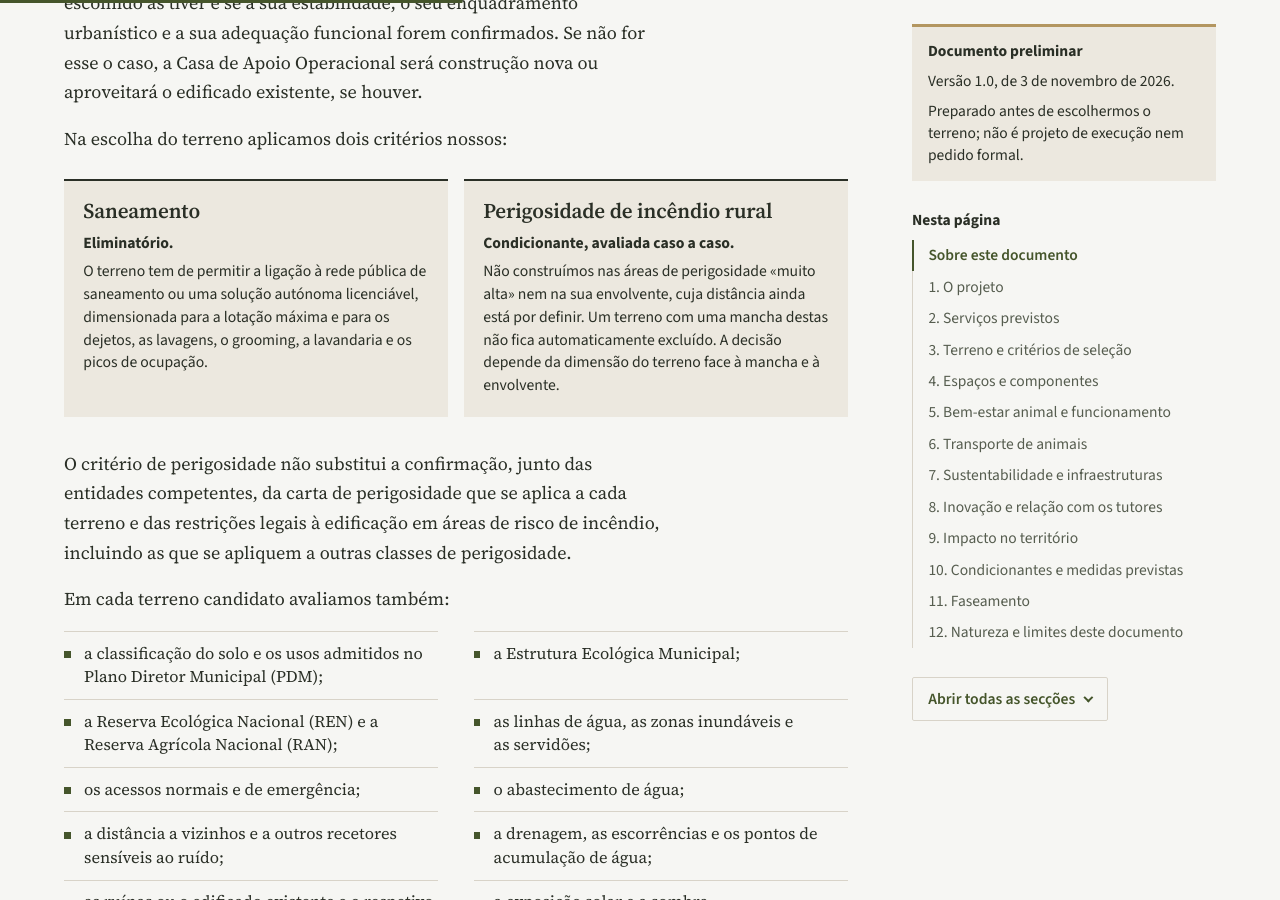
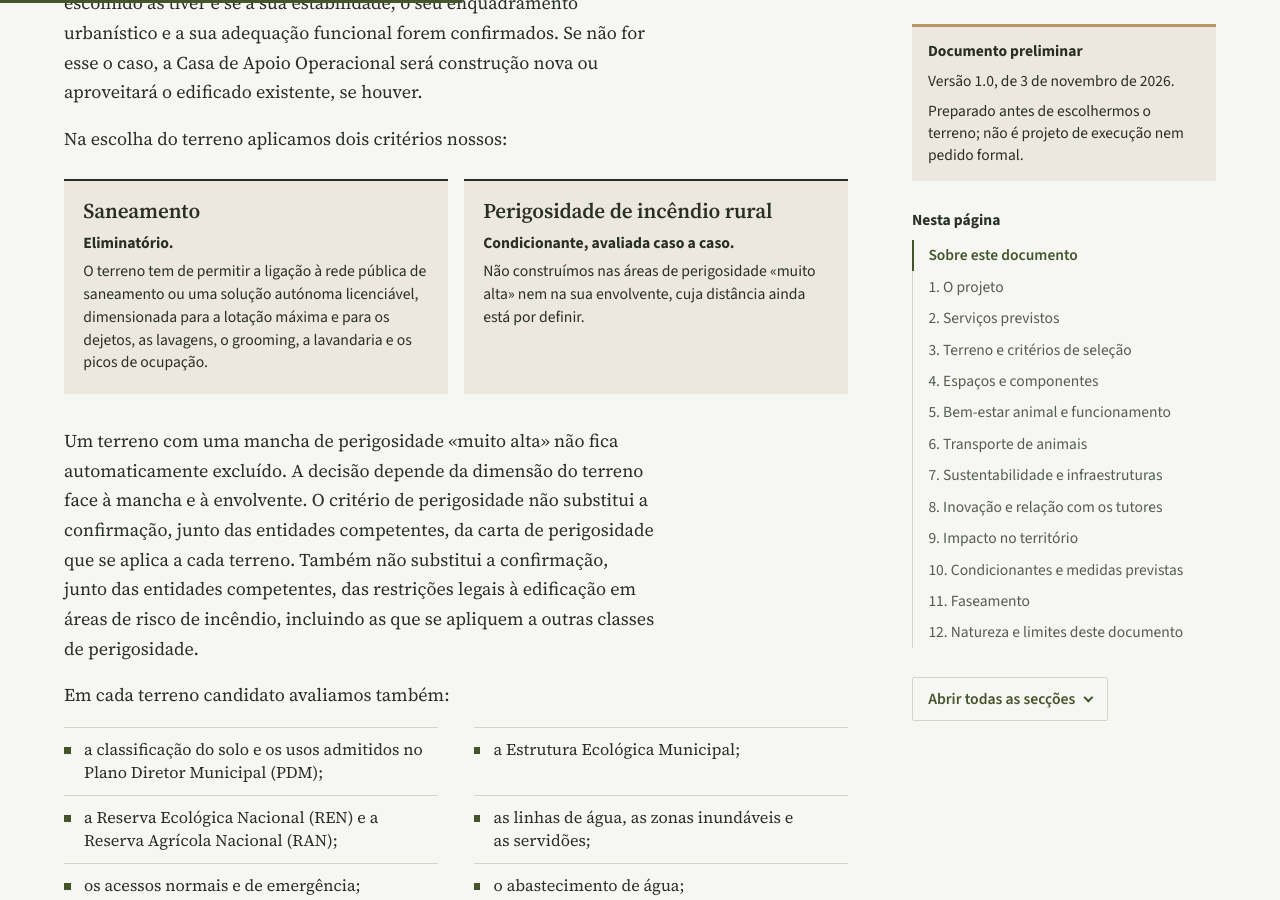
Before and after one commit to NunoMACastro/aldeia_canina, a Jekyll site: the page built from README.md, in a window 1280 px wide and 900 px high, scrolled down 4236 px. Built offline with Jekyll 4.4.1, drawn with Linux system fonts in a browser that asks for light colours; our own code applies the rules of GitHub Pages for plain Markdown files.

Commit message:
Update: Pontos do guia de estilo decididos
Co-Authored-By: Claude Opus 5.5 <noreply@anthropic.com>

```diff
--- a/README.md
+++ b/README.md
@@ -76,9 +76,9 @@ Na escolha do terreno aplicamos dois critérios nossos:
 | Critério | Como o aplicamos |
 | --- | --- |
 | Saneamento | Eliminatório. O terreno tem de permitir a ligação à rede pública de saneamento ou uma solução autónoma licenciável, dimensionada para a lotação máxima e para os dejetos, as lavagens, o grooming, a lavandaria e os picos de ocupação. |
-| Perigosidade de incêndio rural | Condicionante, avaliada caso a caso. Não construímos nas áreas de perigosidade «muito alta» nem na sua envolvente, cuja distância ainda está por definir. Um terreno com uma mancha destas não fica automaticamente excluído. A decisão depende da dimensão do terreno face à mancha e à envolvente. |
+| Perigosidade de incêndio rural | Condicionante, avaliada caso a caso. Não construímos nas áreas de perigosidade «muito alta» nem na sua envolvente, cuja distância ainda está por definir. |
 
-O critério de perigosidade não substitui a confirmação, junto das entidades competentes, da carta de perigosidade que se aplica a cada terreno e das restrições legais à edificação em áreas de risco de incêndio, incluindo as que se apliquem a outras classes de perigosidade.
+Um terreno com uma mancha de perigosidade «muito alta» não fica automaticamente excluído. A decisão depende da dimensão do terreno face à mancha e à envolvente. O critério de perigosidade não substitui a confirmação, junto das entidades competentes, da carta de perigosidade que se aplica a cada terreno. Também não substitui a confirmação, junto das entidades competentes, das restrições legais à edificação em áreas de risco de incêndio, incluindo as que se apliquem a outras classes de perigosidade.
 
 Em cada terreno candidato avaliamos também:
 
```
Also changed, not shown: other parts of README.md (+1 -1 lines), entidades/dgav.md (+1 -1 lines).
